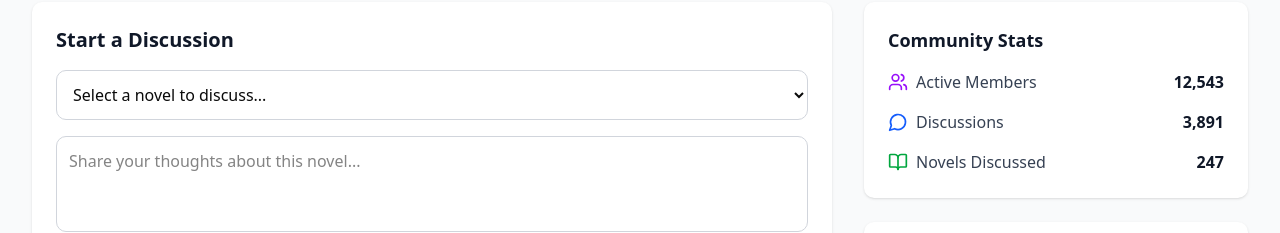
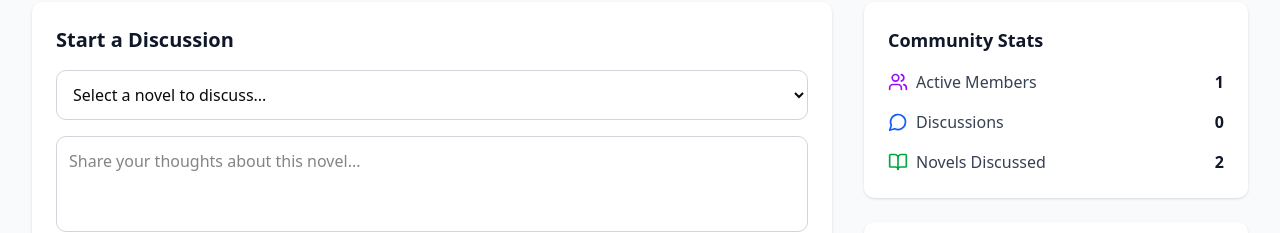
Before and after one commit to Adeyemi-Timilehin/novelverse-frontend, a React (Vite) app: page /community in a window 1280 px wide. Shown: the part 303-536 px from the top of the page. Built offline with nearby package versions, Linux system fonts and the light colour scheme; no server answers.

Commit message:
Update CommunityPage.jsx

```diff
--- a/src/pages/CommunityPage.jsx
+++ b/src/pages/CommunityPage.jsx
@@ -298,21 +298,21 @@ const CommunityPage = () => {
                     <Users className="h-5 w-5 text-purple-600" />
                     <span className="text-gray-700">Active Members</span>
                   </div>
-                  <span className="font-bold text-gray-900">12,543</span>
+                  <span className="font-bold text-gray-900">1</span>
                 </div>
                 <div className="flex items-center justify-between">
                   <div className="flex items-center space-x-2">
                     <MessageCircle className="h-5 w-5 text-blue-600" />
                     <span className="text-gray-700">Discussions</span>
                   </div>
-                  <span className="font-bold text-gray-900">3,891</span>
+                  <span className="font-bold text-gray-900">0</span>
                 </div>
                 <div className="flex items-center justify-between">
                   <div className="flex items-center space-x-2">
                     <BookOpen className="h-5 w-5 text-green-600" />
                     <span className="text-gray-700">Novels Discussed</span>
                   </div>
-                  <span className="font-bold text-gray-900">247</span>
+                  <span className="font-bold text-gray-900">2</span>
                 </div>
               </div>
             </div>
```
